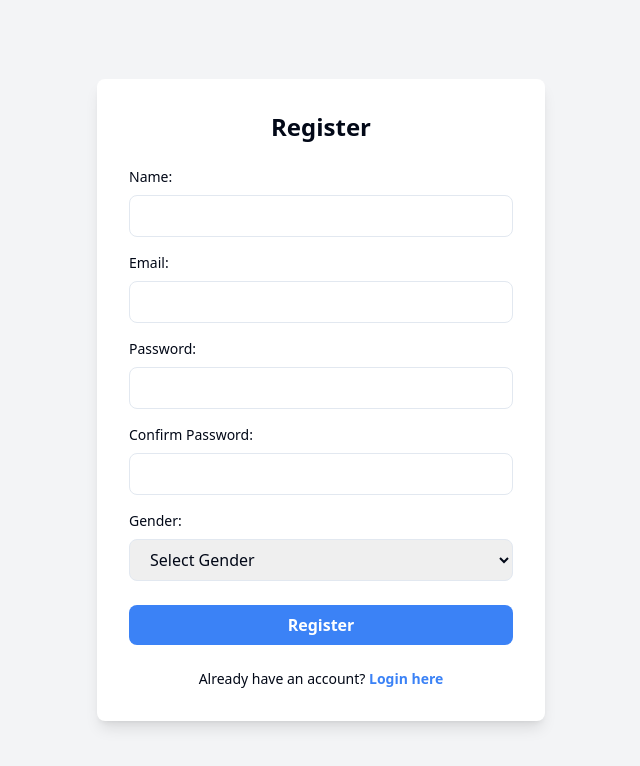
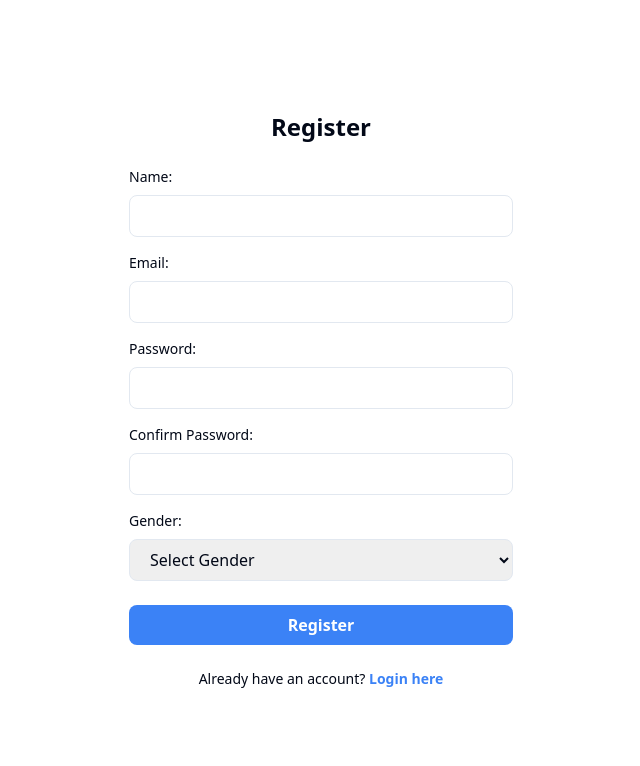
Before and after one commit to aglago/quizme, a React (Vite) app in the folder client/: page /register in a window 1280 px wide. Shown: the top 766 px of the page, without its empty margins (319-959 px from the left). Built offline with nearby package versions, Linux system fonts and the light colour scheme.

Commit message:
🎨 Design: removed shadows of register and login

```diff
--- a/client/src/components/Login.tsx
+++ b/client/src/components/Login.tsx
@@ -24,7 +24,7 @@ const Login: React.FC = () => {
 
   return (
     <div className="flex justify-center items-center min-h-screen bg-gray-100">
-      <div className="bg-white p-8 rounded-lg shadow-lg w-full max-w-md">
+      <div className="bg-white p-8 rounded-lg w-full max-w-md">
         <h2 className="text-2xl font-bold mb-6 text-center">Login</h2>
         {error && <p className="text-red-500 mb-4">{error}</p>}
         <form onSubmit={handleSubmit}>
--- a/client/src/components/Register.tsx
+++ b/client/src/components/Register.tsx
@@ -30,8 +30,8 @@ const Register: React.FC = () => {
   };
 
   return (
-    <div className="flex justify-center items-center min-h-screen bg-gray-100">
-      <div className="bg-white p-8 rounded-lg shadow-lg w-full max-w-md">
+    <div className="flex justify-center items-center min-h-screen">
+      <div className="bg-white p-8 rounded-lg w-full max-w-md">
         <h2 className="text-2xl font-bold mb-6 text-center">Register</h2>
         {error && <p className="text-red-500 mb-4">{error}</p>}
         <form onSubmit={handleSubmit}>
```
